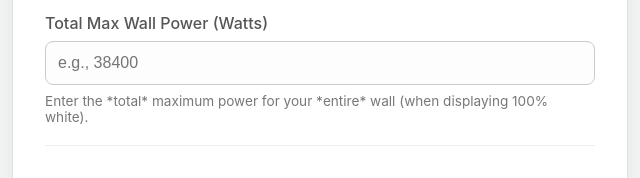
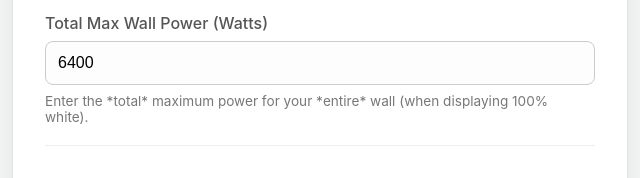
Before and after one commit to jmacreations/LEDCalculator, a plain HTML site: page index.html in a window 1280 px wide. Shown: the part 512-690 px from the top of the page, 320-960 px from the left. Drawn offline with Linux system fonts and the light colour scheme.

Commit message:
Update index.html
added additional default values

```diff
--- a/index.html
+++ b/index.html
@@ -220,7 +220,7 @@
             <div id="simple-mode-inputs">
                 <div class="input-group">
                     <label for="simple-max-power">Total Max Wall Power (Watts)</label>
-                    <input type="number" id="simple-max-power" placeholder="e.g., 38400">
+                    <input type="number" id="simple-max-power" placeholder="e.g., 6400" value="6400">
                 </div>
                 <p class="helper-text">Enter the *total* maximum power for your *entire* wall (when displaying 100% white).</p>
             </div>
```
